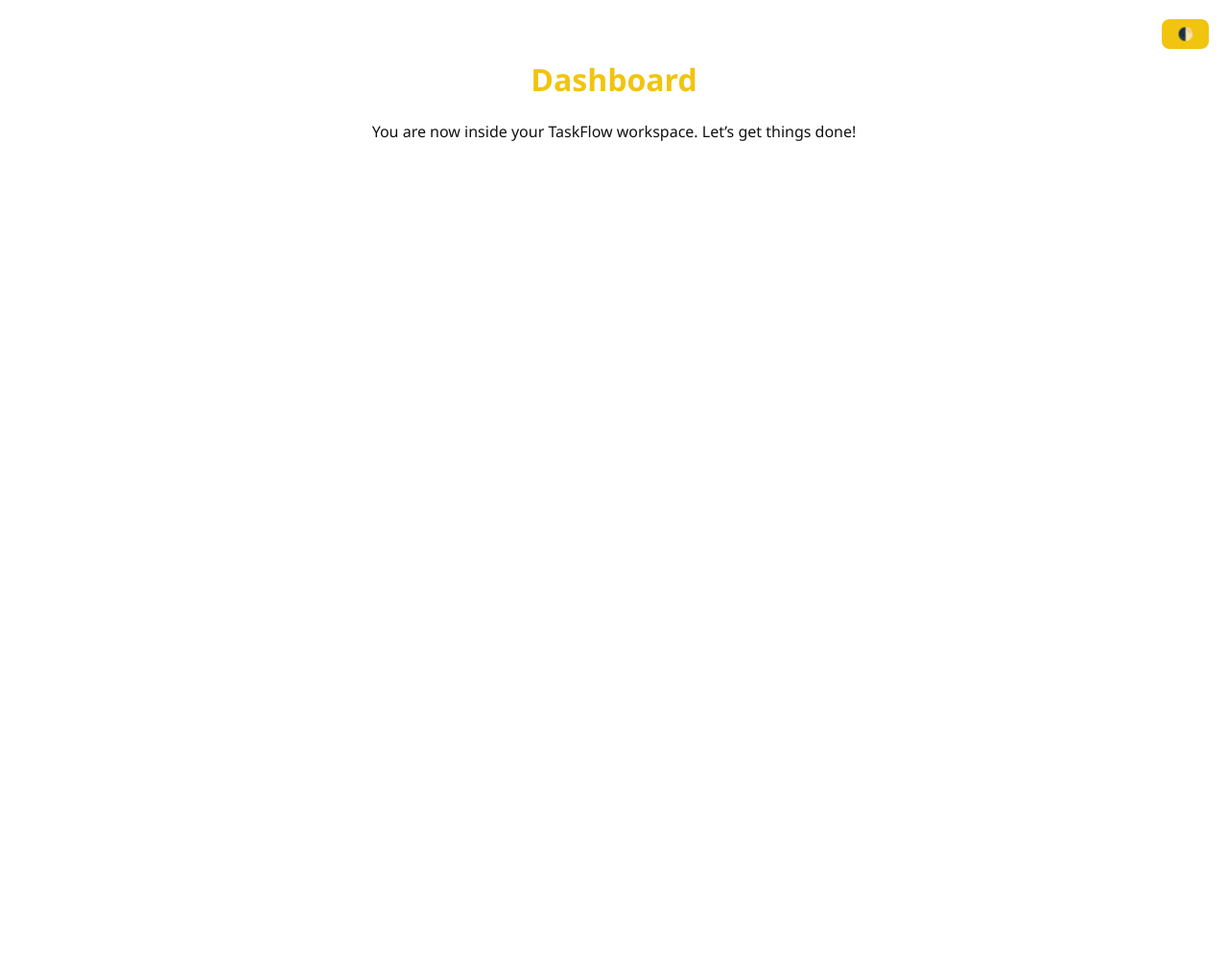
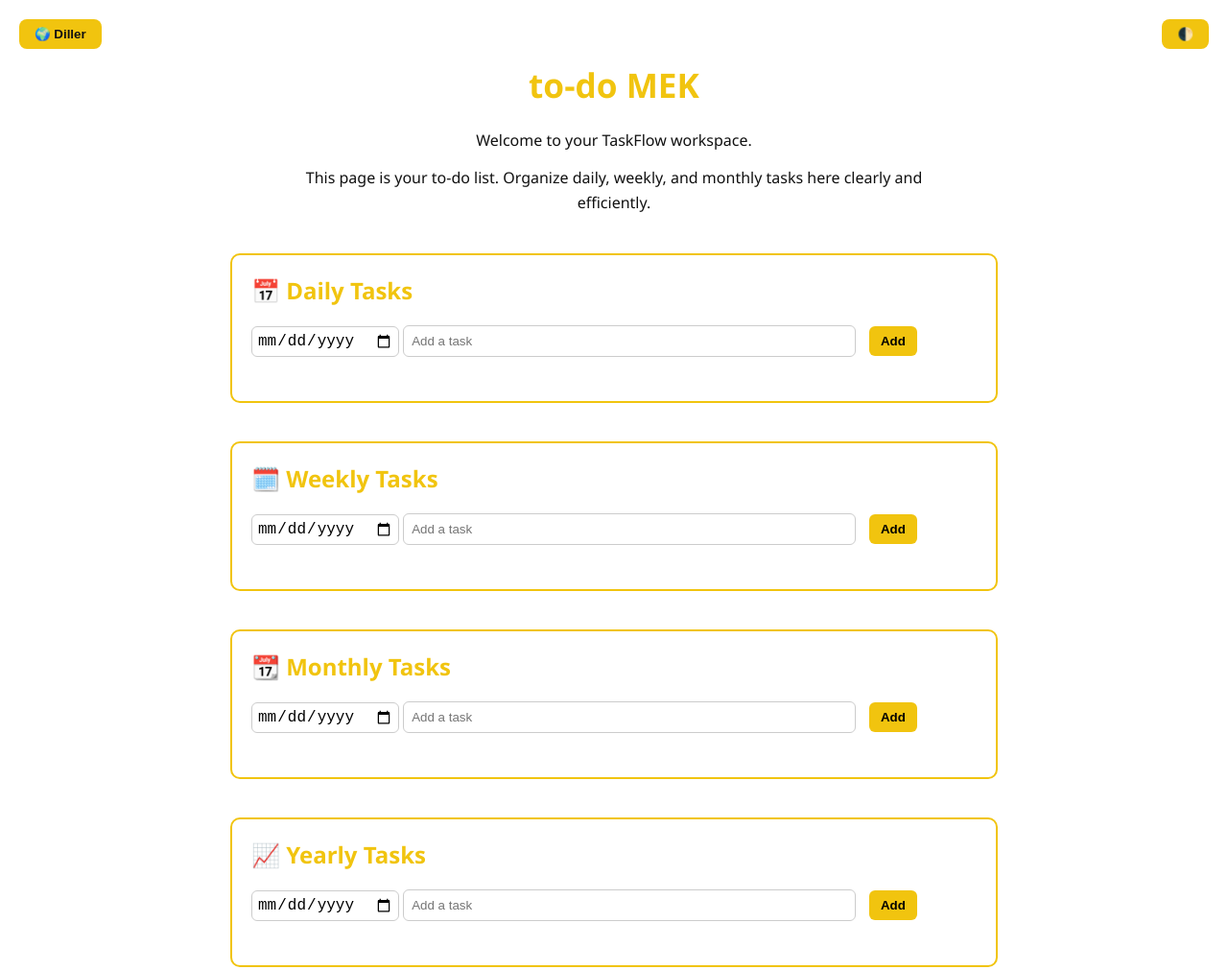
Before and after one commit to kyemree/To-Do-MEK, a plain HTML site: page index.html in a window 1280 px wide. Shown: the whole page at 96% size. Before the commit the page ends 800 px from the top, so only its background shows below. Drawn offline with Linux system fonts and the light colour scheme.

Commit message:
Update index.html

```diff
--- a/index.html
+++ b/index.html
@@ -3,20 +3,38 @@
 <head>
   <meta charset="UTF-8" />
   <meta name="viewport" content="width=device-width, initial-scale=1.0"/>
-  <title>TaskFlow | Dashboard</title>
+  <title>to-do MEK</title>
   <style>
+    :root {
+      --color-light-bg: #ffffff;
+      --color-light-text: #111111;
+      --color-dark-bg: #111111;
+      --color-dark-text: #ffffff;
+      --color-accent: #f1c40f;
+    }
+
+    [data-theme="light"] {
+      --color-bg: var(--color-light-bg);
+      --color-text: var(--color-light-text);
+    }
+
+    [data-theme="dark"] {
+      --color-bg: var(--color-dark-bg);
+      --color-text: var(--color-dark-text);
+    }
+
     body {
       margin: 0;
       padding: 40px;
       font-family: 'Segoe UI', Tahoma, Geneva, Verdana, sans-serif;
-      background-color: var(--color-bg, #fff);
-      color: var(--color-text, #111);
+      background-color: var(--color-bg);
+      color: var(--color-text);
       transition: background-color 0.3s ease, color 0.3s ease;
     }
 
     h1 {
-      font-size: 2rem;
-      color: var(--color-accent, #f1c40f);
+      font-size: 2.2rem;
+      color: var(--color-accent);
     }
 
     .content {
@@ -25,57 +43,181 @@
       text-align: center;
     }
 
-    .theme-toggle {
+    .theme-toggle, .lang-toggle {
       position: fixed;
       top: 20px;
-      right: 20px;
-      background-color: var(--color-accent, #f1c40f);
-      color: #111;
+      background-color: var(--color-accent);
+      color: var(--color-light-text);
       border: none;
       padding: 8px 16px;
       font-weight: bold;
       border-radius: 8px;
       cursor: pointer;
     }
+
+    .theme-toggle { right: 20px; }
+    .lang-toggle { left: 20px; }
+
+    .lang-menu {
+      position: fixed;
+      top: 60px;
+      left: 20px;
+      background-color: var(--color-bg);
+      border: 1px solid #ccc;
+      border-radius: 10px;
+      padding: 10px;
+      box-shadow: 0 4px 8px rgba(0,0,0,0.1);
+      display: none;
+      flex-direction: column;
+      gap: 8px;
+      min-width: 160px;
+      z-index: 999;
+    }
+
+    .lang-menu button {
+      background: none;
+      border: none;
+      padding: 8px;
+      text-align: left;
+      font-weight: bold;
+      cursor: pointer;
+      color: var(--color-text);
+      border-radius: 6px;
+    }
+
+    .lang-menu button:hover {
+      background-color: #f1f1f1;
+      color: #000;
+    }
+
+    #desc2 {
+      margin-top: 10px;
+      font-size: 1rem;
+      line-height: 1.6;
+      max-width: 700px;
+      margin-left: auto;
+      margin-right: auto;
+    }
+
+    .todo-panel {
+      margin-top: 40px;
+      display: flex;
+      flex-direction: column;
+      gap: 40px;
+    }
+
+    .todo-section {
+      border: 2px solid var(--color-accent);
+      border-radius: 10px;
+      padding: 20px;
+      text-align: left;
+    }
+
+    .todo-section h2 {
+      margin-top: 0;
+      color: var(--color-accent);
+    }
+
+    .todo-section input[type="date"] {
+      padding: 5px;
+      font-size: 1rem;
+      margin-bottom: 10px;
+      border-radius: 6px;
+      border: 1px solid #ccc;
+    }
+
+    .todo-section ul {
+      list-style: disc;
+      padding-left: 20px;
+    }
+
+    .todo-section input[type="text"] {
+      padding: 8px;
+      width: 60%;
+      margin-right: 10px;
+      border-radius: 6px;
+      border: 1px solid #ccc;
+    }
+
+    .todo-section button {
+      padding: 8px 12px;
+      background-color: var(--color-accent);
+      border: none;
+      border-radius: 6px;
+      font-weight: bold;
+      cursor: pointer;
+    }
   </style>
 </head>
 <body>
   <button class="theme-toggle" onclick="toggleTheme()">🌓</button>
+
+  <div class="language-dropdown">
+    <button class="lang-toggle" onclick="toggleLangMenu()">🌍 Diller</button>
+    <div class="lang-menu" id="langMenu">
+      <button onclick="changeLang('en')">🇺🇸 English</button>
+      <button onclick="changeLang('tr')">🇹🇷 Türkçe</button>
+      <button onclick="changeLang('zh')">🇨🇳 中文</button>
+      <button onclick="changeLang('ar')">🇸🇦 العربية</button>
+      <button onclick="changeLang('es')">🇪🇸 Español</button>
+      <button onclick="changeLang('fr')">🇫🇷 Français</button>
+      <button onclick="changeLang('de')">🇩🇪 Deutsch</button>
+    </div>
+  </div>
+
   <div class="content">
-    <h1 id="title">Dashboard</h1>
-    <p id="desc">You are now inside your TaskFlow workspace. Let’s get things done!</p>
+    <h1 id="title">to-do MEK</h1>
+    <p id="desc">Welcome to your TaskFlow workspace.</p>
+    <p id="desc2">This page is your to-do list. Organize daily, weekly, and monthly tasks here clearly and efficiently.</p>
+
+    <div class="todo-panel">
+      <div class="todo-section">
+        <h2>📅 Daily Tasks</h2>
+        <input type="date" id="dailyDate" />
+        <input type="text" placeholder="Add a task" id="dailyInput" />
+        <button onclick="addTask('daily')">Add</button>
+        <ul id="dailyList"></ul>
+      </div>
+
+      <div class="todo-section">
+        <h2>🗓️ Weekly Tasks</h2>
+        <input type="date" id="weeklyDate" />
+        <input type="text" placeholder="Add a task" id="weeklyInput" />
+        <button onclick="addTask('weekly')">Add</button>
+        <ul id="weeklyList"></ul>
+      </div>
+
+      <div class="todo-section">
+        <h2>📆 Monthly Tasks</h2>
+        <input type="date" id="monthlyDate" />
+        <input type="text" placeholder="Add a task" id="monthlyInput" />
+        <button onclick="addTask('monthly')">Add</button>
+        <ul id="monthlyList"></ul>
+      </div>
+
+      <div class="todo-section">
+        <h2>📈 Yearly Tasks</h2>
+        <input type="date" id="yearlyDate" />
+        <input type="text" placeholder="Add a task" id="yearlyInput" />
+        <button onclick="addTask('yearly')">Add</button>
+        <ul id="yearlyList"></ul>
+      </div>
+    </div>
   </div>
 
   <script>
     const translations = {
       en: {
-        title: "Dashboard",
-        desc: "You are now inside your TaskFlow workspace. Let’s get things done!"
+        title: "to-do MEK",
+        desc: "Welcome to your TaskFlow workspace.",
+        desc2: "This page is your to-do list. Organize daily, weekly, and monthly tasks here clearly and efficiently."
       },
       tr: {
-        title: "Gösterge Paneli",
-        desc: "Artık TaskFlow çalışma alanındasınız. Hadi işleri halledelim!"
-      },
-      zh: {
-        title: "仪表板",
-        desc: "您现在已进入 TaskFlow 工作区。让我们开始吧！"
-      },
-      ar: {
-        title: "لوحة التحكم",
-        desc: "أنت الآن داخل مساحة العمل في TaskFlow. لننجز المهام!"
-      },
-      es: {
-        title: "Panel",
-        desc: "Ahora estás dentro de tu espacio de trabajo TaskFlow. ¡Manos a la obra!"
-      },
-      fr: {
-        title: "Tableau de bord",
-        desc: "Vous êtes maintenant dans votre espace de travail TaskFlow. Au travail !"
-      },
-      de: {
-        title: "Dashboard",
-        desc: "Du befindest dich jetzt in deinem TaskFlow-Arbeitsbereich. Los geht’s!"
+        title: "to-do MEK",
+        desc: "TaskFlow çalışma alanına hoş geldin.",
+        desc2: "Bu sayfa, günlük, haftalık, aylık ve yıllık görevlerini kolayca takip edebileceğin bir yapılacaklar listesidir."
       }
+      // Diğer diller yukarıdaki gibi eklenebilir
     };
 
     function getLangFromURL() {
@@ -88,6 +230,19 @@
       const t = translations[lang] || translations.en;
       document.getElementById('title').textContent = t.title;
       document.getElementById('desc').textContent = t.desc;
+      document.getElementById('desc2').textContent = t.desc2;
+      document.title = t.title;
+    }
+
+    function changeLang(lang) {
+      const newURL = new URL(window.location.href);
+      newURL.searchParams.set('lang', lang);
+      window.location.href = newURL.toString();
+    }
+
+    function toggleLangMenu() {
+      const menu = document.getElementById("langMenu");
+      menu.style.display = menu.style.display === "flex" ? "none" : "flex";
     }
 
     function toggleTheme() {
@@ -98,6 +253,19 @@
       localStorage.setItem('theme', newTheme);
     }
 
+    function addTask(type) {
+      const input = document.getElementById(`${type}Input`);
+      const list = document.getElementById(`${type}List`);
+      const date = document.getElementById(`${type}Date`).value;
+
+      if (input.value.trim() !== "") {
+        const li = document.createElement("li");
+        li.textContent = `${date ? "[" + date + "] " : ""}${input.value}`;
+        list.appendChild(li);
+        input.value = "";
+      }
+    }
+
     window.onload = () => {
       applyLang();
       const savedTheme = localStorage.getItem('theme') || 'light';
```
